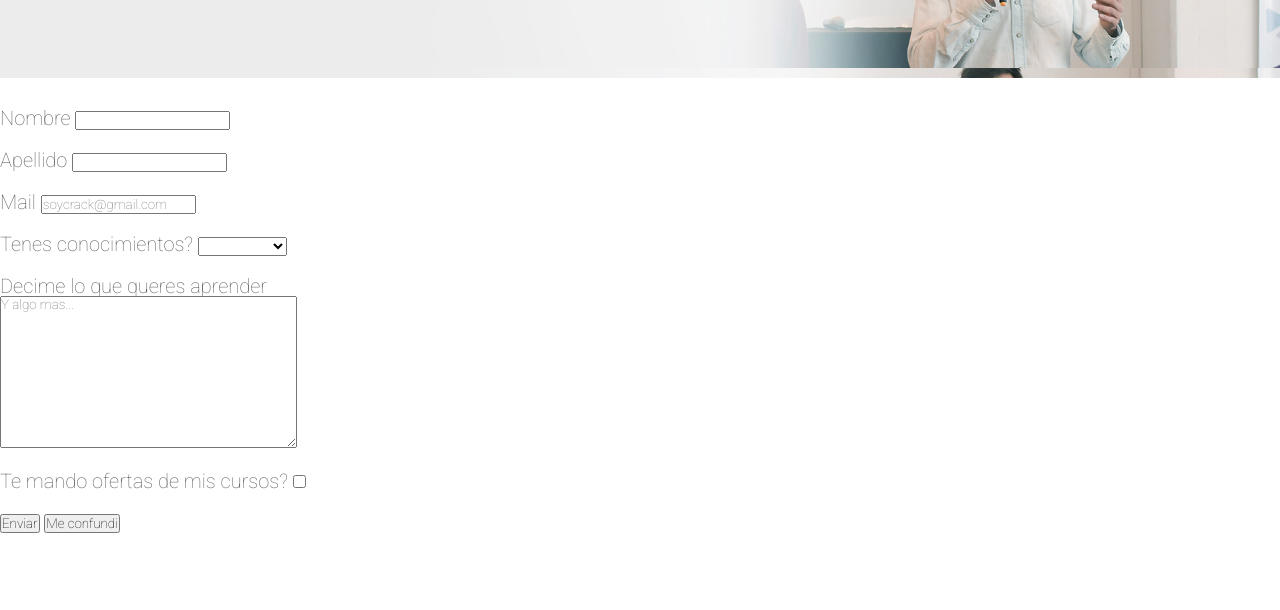
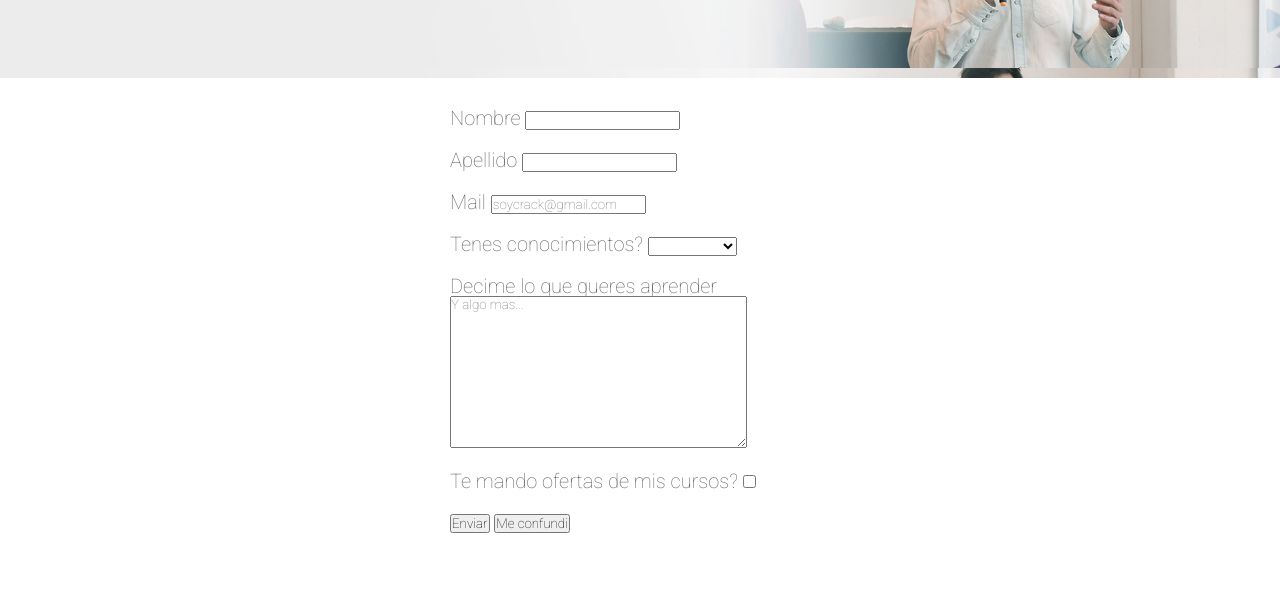
Before and after one commit to rvb1000/Proyecto-Coder, a plain HTML site: page contacto.html in a window 1280 px wide. Shown: the part 212-822 px from the top of the page. Drawn offline with Linux system fonts and the light colour scheme.

Commit message:
cambio formulario

```diff
--- a/contacto.html
+++ b/contacto.html
@@ -44,7 +44,7 @@
         </section>
     </section>
     <article>
-        <div>
+        <div class="estilo-formulario">
             <form action="" ; class="texto-contacto">
                 <label for="Nombre">Nombre</label>
                 <input type="Apellido" name="Nombre" required>
--- a/style.css
+++ b/style.css
@@ -566,6 +566,10 @@ overflow: hidden;
     align-items: center;
 }
 
+.estilo-formulario {
+    margin-left: 450px;
+}
+
 .footer {
     width: 980px;
     border-top: 1px solid #ebebeb;
```
